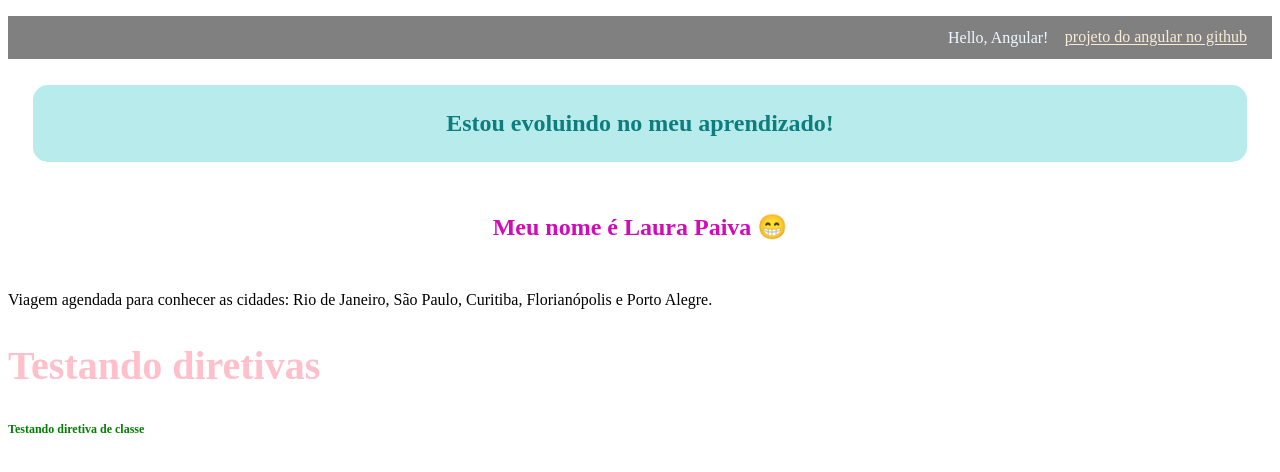
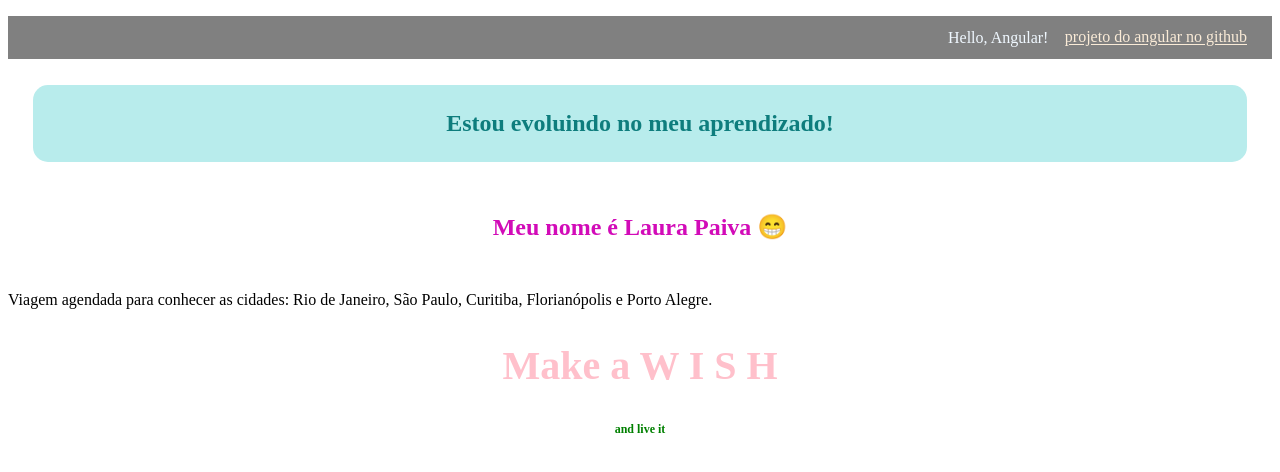
Before and after one commit to LauraaPaiva/hello, an Angular app: page / in a window 1280 px wide. Shown: the top 472 px of the page. Built offline with nearby package versions, Linux system fonts and the light colour scheme.

Commit message:
Editando app-directives

```diff
--- a/src/app/components/directives/directives.component.css
+++ b/src/app/components/directives/directives.component.css
@@ -5,3 +5,7 @@
 .green-title{
     color: green;
 }
+
+h2{
+    text-align: center;
+}
--- a/src/app/components/directives/directives.component.html
+++ b/src/app/components/directives/directives.component.html
@@ -1,2 +1,2 @@
-<h2 [ngStyle]="{ 'color': color, 'font-size': size + 'px' }">Testando diretivas</h2>
-<h2 [ngClass]="classes">Testando diretiva de classe</h2>
+<h2 [ngStyle]="{ 'color': color, 'font-size': size + 'px' }">Make a W I S H</h2>
+<h2 [ngClass]="classes">and live it</h2>
```
